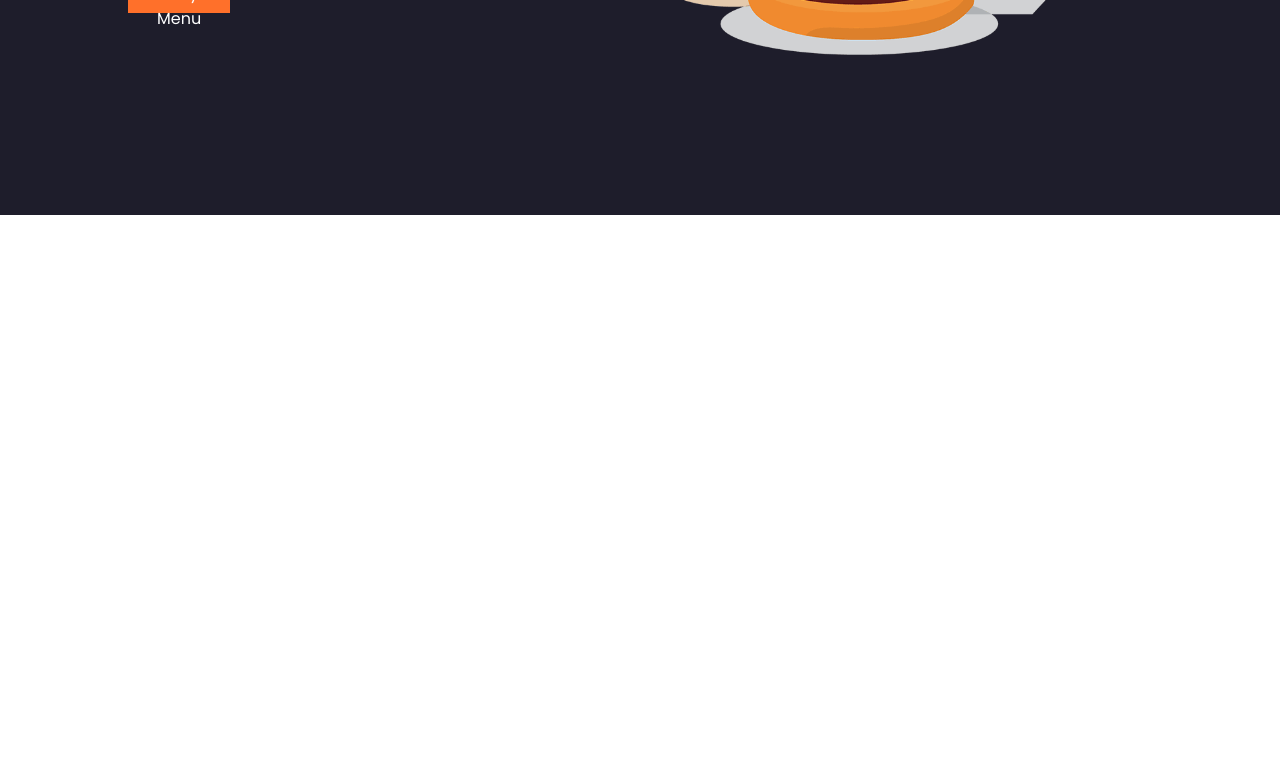
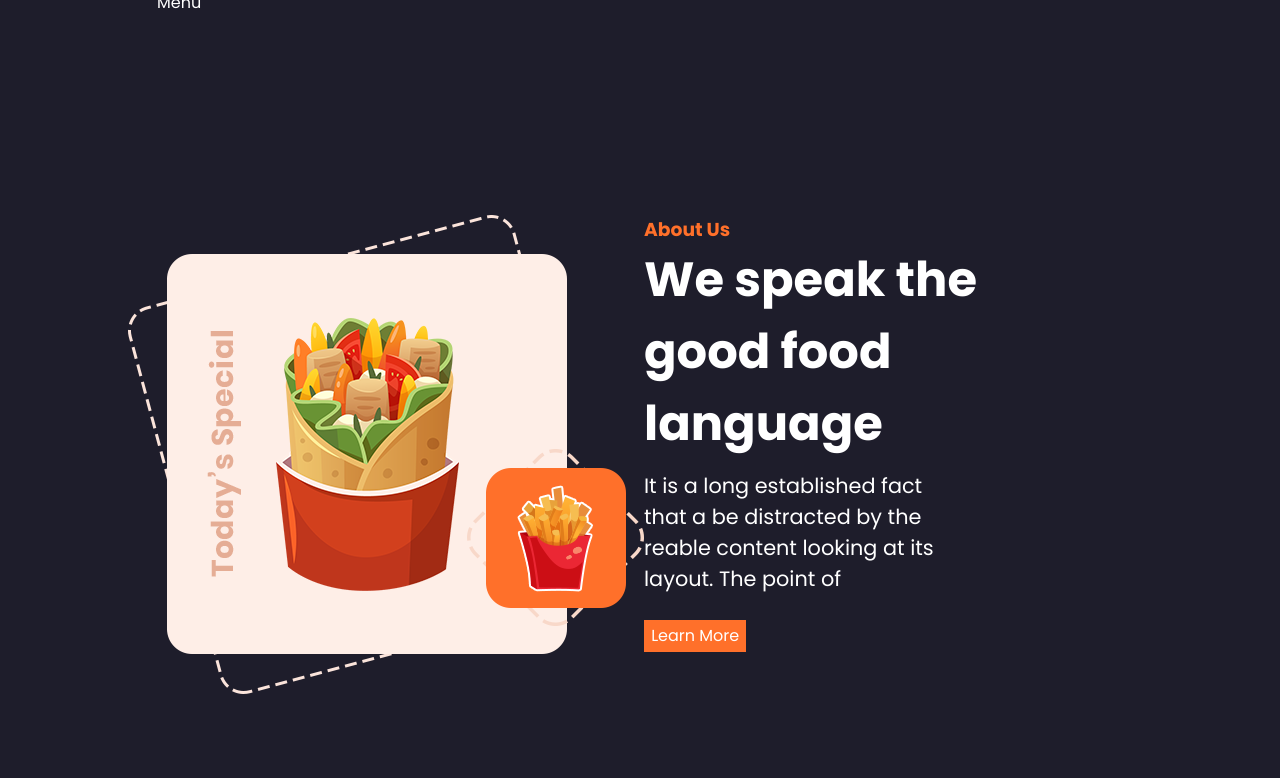
Before and after one commit to VeronicaRuizBautista/E-Commerce-de-ropa, a plain HTML site: page index.html in a window 1280 px wide. Shown: the part 585-1363 px from the top of the page. Before the commit the page ends 800 px from the top, so only its background shows below. Drawn offline with Linux system fonts and the light colour scheme.

Commit message:
feat: :sparkles: Se creo la pagina2
Se  creo la estructura del html y se agregaron los diseños en el css para la pagina 2

```diff
--- a/css/style.css
+++ b/css/style.css
@@ -3,6 +3,7 @@
 *{
     margin: 0;
     padding: 0;
+    box-sizing: border-box;
     text-decoration: none;
     font-family: 'Poppins', 'sans-serif';
 }
@@ -12,10 +13,11 @@ body{
 header {
     width: 100%;
     height: 10vh;
-    background-color: var(--color-header);
+    background-color: var(--color-fondo);
     display: flex;
     justify-content: space-between;
     align-items: center;
+    position: fixed;
 }
 header div{
     margin-left: 5%;
@@ -42,7 +44,7 @@ header nav a:hover{
     width: 100%;
     height: 90vh;
     display: flex;
-    background-color: var(--color-header);
+    background-color: var(--color-fondo);
 }
 .pag1 .container{
     width: 80vw;
@@ -56,6 +58,7 @@ header nav a:hover{
     "texto img";
 }
 .pag1 article{
+    margin-top: 5vw;
     grid-area: texto;
 }
 .pag1 article h1{
@@ -88,3 +91,51 @@ header nav a:hover{
     height: 60vh;
     grid-area: img;
 }
+
+.pag2{
+    width: 100%;
+    height: 90vh;
+    display: flex;
+    background-color: var(--color-fondo);
+}
+.pag2 .container{
+    width: 80vw;
+    height: 70vh;
+    inset: 0;
+    margin: auto;
+    display: grid;
+    grid-template-columns: 1fr 1fr;
+    grid-template-rows: 1fr;
+    grid-template-areas:
+    "img texto";
+}
+.pag2 article{
+    grid-area: texto;
+    color: var(--color-blanco);
+    margin-right: 10vw;
+}
+.pag2 h3{
+    color: var(--color-naranja);
+}
+.pag2 h2{
+    font-size: 3em;
+}
+.pag2 p{
+    font-size: 1.3em;
+    margin-top: 10px;
+    margin-right: 6vw;
+}
+.pag2 button{
+    margin-top: 2vw;
+    background-color: var(--color-naranja);
+    border: none;
+    width: 8vw;
+    height: 4vh;
+    color: var(--color-blanco);
+    font-size: 1em;
+}
+.pag2 button:hover {
+    box-shadow: 0 0 10px var(--color-naranja);
+    font-weight: bold;
+    cursor: pointer;
+}
--- a/css/variables.css
+++ b/css/variables.css
@@ -2,6 +2,5 @@
     --color-blanco:white;
     --color-negro:black;
     --color-naranja:#ff702a;
-    --color-fondo:#000;
-    --color-header:#1e1d2b;
+    --color-fondo:#1e1d2b;
 }
--- a/index.html
+++ b/index.html
@@ -12,15 +12,15 @@
             <h2>Foods</h2>
         </div>
         <nav class="menu">
-            <a class="home" href="#">Home</a>
-            <a href="#">About</a>
+            <a href="#pag_1">Home</a>
+            <a href="#pag_2">About</a>
             <a href="#">Menu</a>
             <a href="#">Service</a>
             <a href="#">Contact</a>
         </nav>
     </header>
     <main>
-        <section class="pag1">
+        <section class="pag1" id="pag_1">
             <div class="container">
                 <article>
                     <h1>Full Website</h1>
@@ -33,6 +33,19 @@
                 </div>
             </div>
         </section>
+        <section class="pag2" id="pag_2">
+            <div class="container">
+                <div class="img">
+                    <img src="storage/img/about.png" alt="">
+                </div>
+                <article>
+                    <h3>About Us</h3>
+                    <h2>We speak the good food language</h2>
+                    <p>It is a long established fact that a be distracted by the reable content looking at its layout. The point of</p>
+                    <button>Learn More</button>
+                </article>
+            </div>
+        </section>
     </main>
 </body>
 </html>
```
Also changed, not shown: storage/img/about.png (added).
